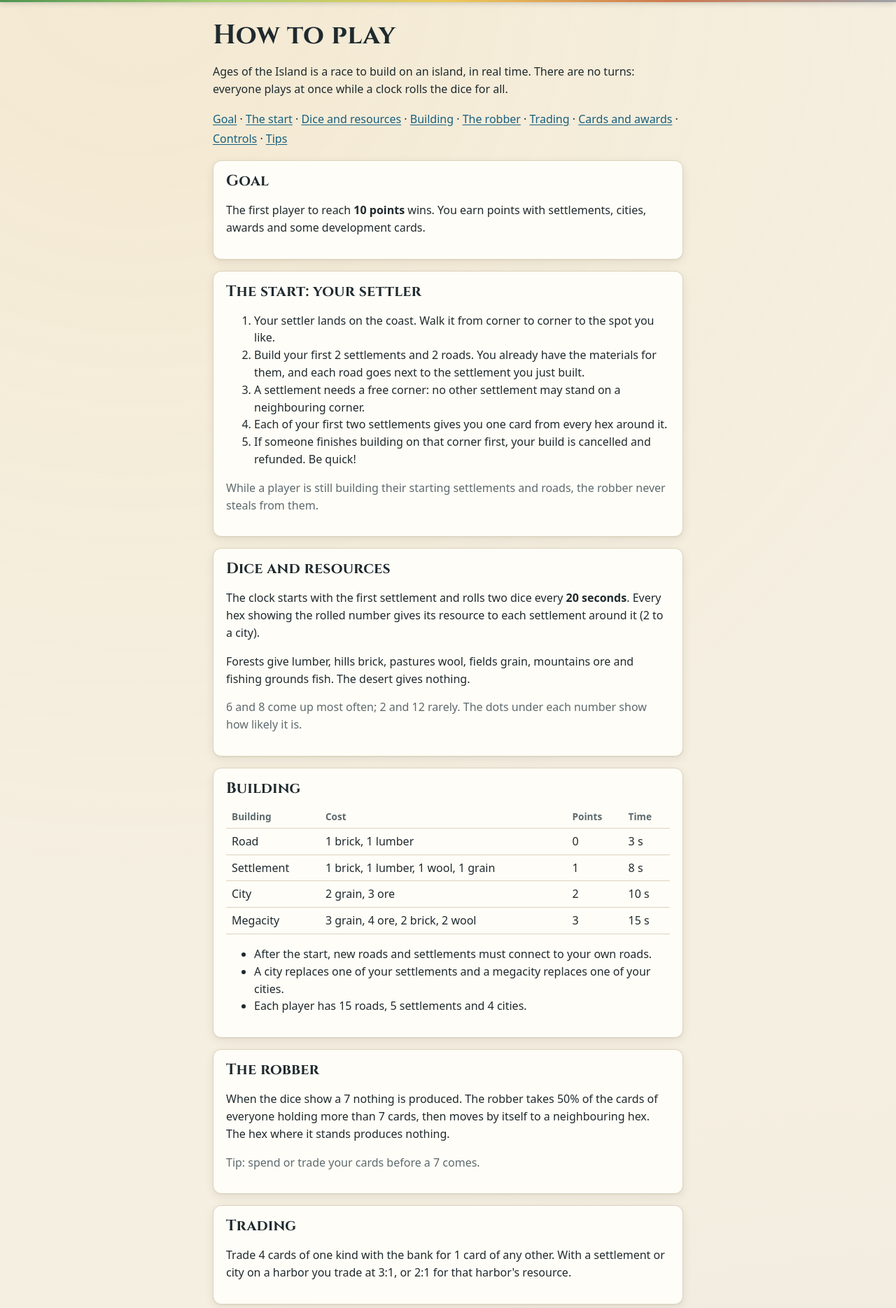
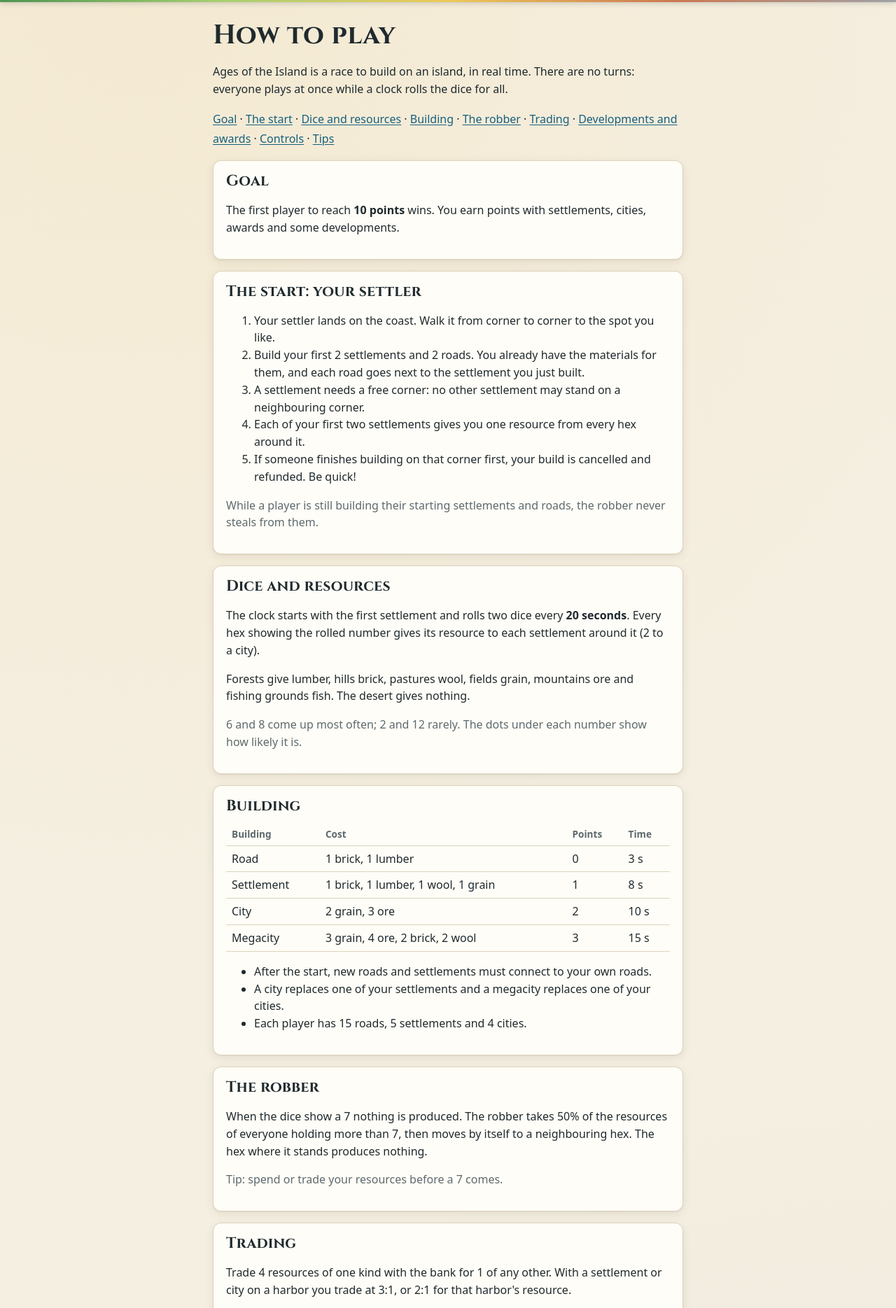
Before and after one commit to emersonjleon/island, a Django app: page /how-to-play/ in a window 1280 px wide. Shown: the part 51-1920 px from the top of the page at 70% size. Run offline with Django 5.2, Linux system fonts and the light colour scheme.

Commit message:
Call development cards "developments" and resource cards "resources"
Nothing in the game is a physical card: the game screen, log, errors, guide and the
How to play page now say developments (desarrollos) and resources (recursos).

Co-Authored-By: Claude Opus 5.5 <noreply@anthropic.com>
Claude-Session: https://claude.ai/code/session_019oMd4HuYUQZGdc1HSgEL9R

```diff
--- a/frontend/src/locales/en/events.json
+++ b/frontend/src/locales/en/events.json
@@ -13,11 +13,11 @@
   "longest_road": "{{who}} has the Longest Road ({{count}} roads)",
   "longest_road_you": "You have the Longest Road ({{count}} roads)",
   "longest_road_none": "Nobody holds the Longest Road now",
-  "dev_bought": "{{who}} bought a development card",
-  "dev_bought_you": "You bought a card: {{card}}",
+  "dev_bought": "{{who}} bought a development",
+  "dev_bought_you": "You bought a development: {{card}}",
   "dev_knight": "{{who}} played a knight and moved the robber",
   "dev_knight_robbed": "{{who}} played a knight and robbed {{victim}}",
-  "dev_victory_point": "{{who}} played a victory point card",
+  "dev_victory_point": "{{who}} used a victory point",
   "dev_road_building": "{{who}} played road building: {{count}} free roads",
   "dev_year_of_plenty": "{{who}} took {{res}} with year of plenty",
   "dev_monopoly": "{{who}} took every {{res}} ({{count}}) with a monopoly",
--- a/frontend/src/locales/es/events.json
+++ b/frontend/src/locales/es/events.json
@@ -13,11 +13,11 @@
   "longest_road": "{{who}} tiene la Gran Ruta ({{count}} caminos)",
   "longest_road_you": "Tienes la Gran Ruta ({{count}} caminos)",
   "longest_road_none": "Nadie tiene la Gran Ruta ahora",
-  "dev_bought": "{{who}} compró una carta de desarrollo",
-  "dev_bought_you": "Compraste una carta: {{card}}",
+  "dev_bought": "{{who}} compró un desarrollo",
+  "dev_bought_you": "Compraste un desarrollo: {{card}}",
   "dev_knight": "{{who}} jugó un caballero y movió el ladrón",
   "dev_knight_robbed": "{{who}} jugó un caballero y le robó a {{victim}}",
-  "dev_victory_point": "{{who}} jugó una carta de punto de victoria",
+  "dev_victory_point": "{{who}} usó un punto de victoria",
   "dev_road_building": "{{who}} jugó construcción de caminos: {{count}} caminos gratis",
   "dev_year_of_plenty": "{{who}} tomó {{res}} con año de abundancia",
   "dev_monopoly": "{{who}} se llevó todo el {{res}} ({{count}}) con un monopolio",
--- a/templates/how_to_play.html
+++ b/templates/how_to_play.html
@@ -11,7 +11,7 @@
   <a href="#goal">{% translate "Goal" %}</a> · <a href="#start">{% translate "The start" %}</a> ·
   <a href="#dice">{% translate "Dice and resources" %}</a> · <a href="#build">{% translate "Building" %}</a> ·
   <a href="#robber">{% translate "The robber" %}</a> · <a href="#trade">{% translate "Trading" %}</a> ·
-  <a href="#cards">{% translate "Cards and awards" %}</a> · <a href="#controls">{% translate "Controls" %}</a> ·
+  <a href="#cards">{% translate "Developments and awards" %}</a> · <a href="#controls">{% translate "Controls" %}</a> ·
   <a href="#tips">{% translate "Tips" %}</a>
 </nav>
 
@@ -19,7 +19,7 @@
   <h2>{% translate "Goal" %}</h2>
   <p>{% blocktranslate trimmed with target=s.victory.target %}
     The first player to reach <strong>{{ target }} points</strong> wins. You earn points with settlements,
-    cities, awards and some development cards.
+    cities, awards and some developments.
   {% endblocktranslate %}</p>
 </section>
 
@@ -32,7 +32,7 @@
       and each road goes next to the settlement you just built.
     {% endblocktranslate %}</li>
     <li>{% translate "A settlement needs a free corner: no other settlement may stand on a neighbouring corner." %}</li>
-    <li>{% translate "Each of your first two settlements gives you one card from every hex around it." %}</li>
+    <li>{% translate "Each of your first two settlements gives you one resource from every hex around it." %}</li>
     <li>{% translate "If someone finishes building on that corner first, your build is cancelled and refunded. Be quick!" %}</li>
   </ol>
   <p class="muted">{% translate "While a player is still building their starting settlements and roads, the robber never steals from them." %}</p>
@@ -70,33 +70,33 @@
 <section id="robber">
   <h2>{% translate "The robber" %}</h2>
   <p>{% blocktranslate trimmed with limit=s.robber.card_limit pct=s.robber.steal_pct %}
-    When the dice show a 7 nothing is produced. The robber takes {{ pct }}% of the cards of everyone holding
-    more than {{ limit }} cards, then moves by itself to a neighbouring hex. The hex where it stands produces nothing.
+    When the dice show a 7 nothing is produced. The robber takes {{ pct }}% of the resources of everyone holding
+    more than {{ limit }}, then moves by itself to a neighbouring hex. The hex where it stands produces nothing.
   {% endblocktranslate %}</p>
-  <p class="muted">{% translate "Tip: spend or trade your cards before a 7 comes." %}</p>
+  <p class="muted">{% translate "Tip: spend or trade your resources before a 7 comes." %}</p>
 </section>
 
 <section id="trade">
   <h2>{% translate "Trading" %}</h2>
   <p>{% blocktranslate trimmed with ratio=s.economy.trade.bank_ratio generic=s.board.harbors.generic_ratio specific=s.board.harbors.specific_ratio %}
-    Trade {{ ratio }} cards of one kind with the bank for 1 card of any other. With a settlement or city on a harbor
+    Trade {{ ratio }} resources of one kind with the bank for 1 of any other. With a settlement or city on a harbor
     you trade at {{ generic }}:1, or {{ specific }}:1 for that harbor's resource.
   {% endblocktranslate %}</p>
 </section>
 
 <section id="cards">
-  <h2>{% translate "Development cards and awards" %}</h2>
+  <h2>{% translate "Developments and awards" %}</h2>
   <p>{% blocktranslate trimmed with cost=dev_card_cost %}
-    A development card costs {{ cost }}. You can play a card from the roll after you bought it, one card per roll.
+    A development costs {{ cost }}. It is drawn at random and can be used from the roll after you bought it, one per roll. They never run out.
   {% endblocktranslate %}</p>
   <ul>
     <li>{% blocktranslate trimmed with dist=s.robber.knight_max_distance %}
-      <strong>Knight</strong>: move the robber up to {{ dist }} hexes and steal a card from a player there.
+      <strong>Knight</strong>: move the robber up to {{ dist }} hexes and steal a resource from a player there.
     {% endblocktranslate %}</li>
     <li>{% translate "<strong>Road building</strong>: two free roads." %}</li>
     <li>{% translate "<strong>Year of plenty</strong>: two resources of your choice from the bank." %}</li>
-    <li>{% translate "<strong>Monopoly</strong>: every card of one resource from all players." %}</li>
-    <li>{% translate "<strong>Victory point</strong>: one point when played." %}</li>
+    <li>{% translate "<strong>Monopoly</strong>: all of one resource from every player." %}</li>
+    <li>{% translate "<strong>Victory point</strong>: one point when used." %}</li>
   </ul>
   <p>{% blocktranslate trimmed with road=s.victory.longest_road.min road_points=s.victory.longest_road.points army=s.victory.largest_army.min army_points=s.victory.largest_army.points %}
     The longest road (at least {{ road }} segments) is worth {{ road_points }} points, and the largest army
```
Also changed, not shown: docs/GAME_DESIGN.md (+1 -1 lines), frontend/src/locales/en/errors.json (+6 -6 lines), frontend/src/locales/en/hud.json (+18 -18 lines), frontend/src/locales/es/errors.json (+6 -6 lines), frontend/src/locales/es/hud.json (+18 -18 lines), frontend/src/ui/model.test.ts (+2 -2 lines), locale/es/LC_MESSAGES/django.po.
